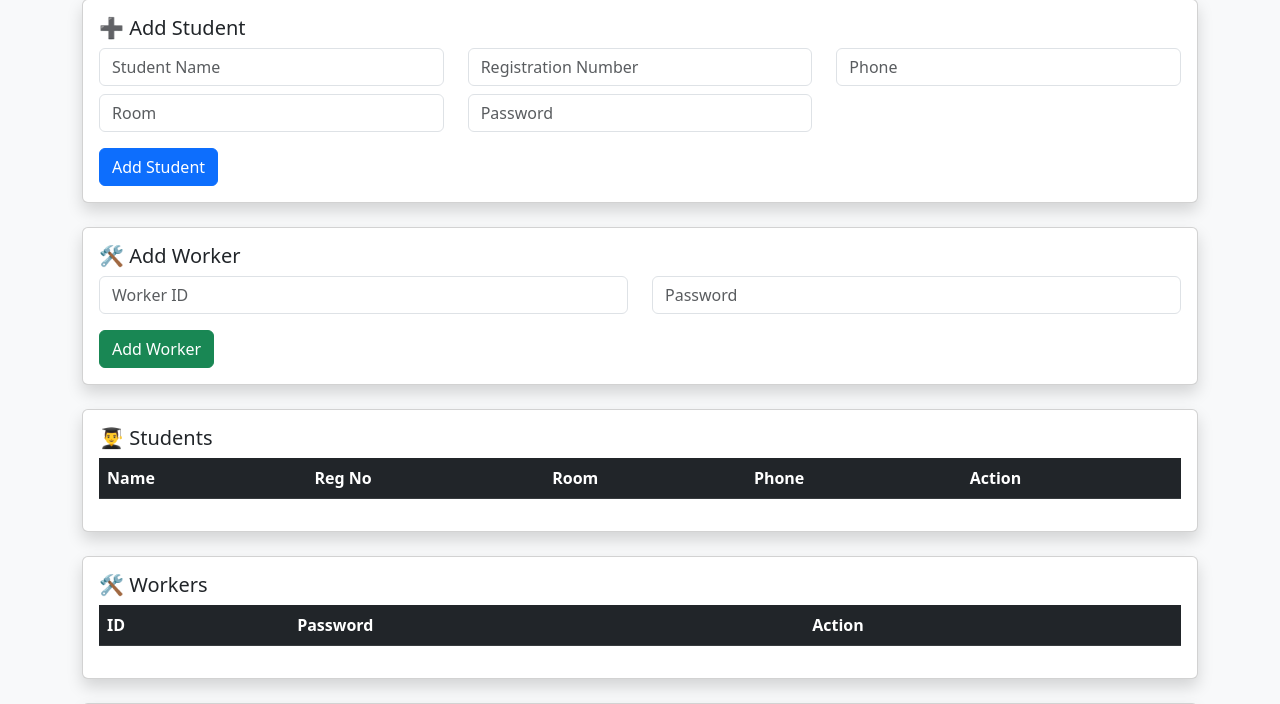
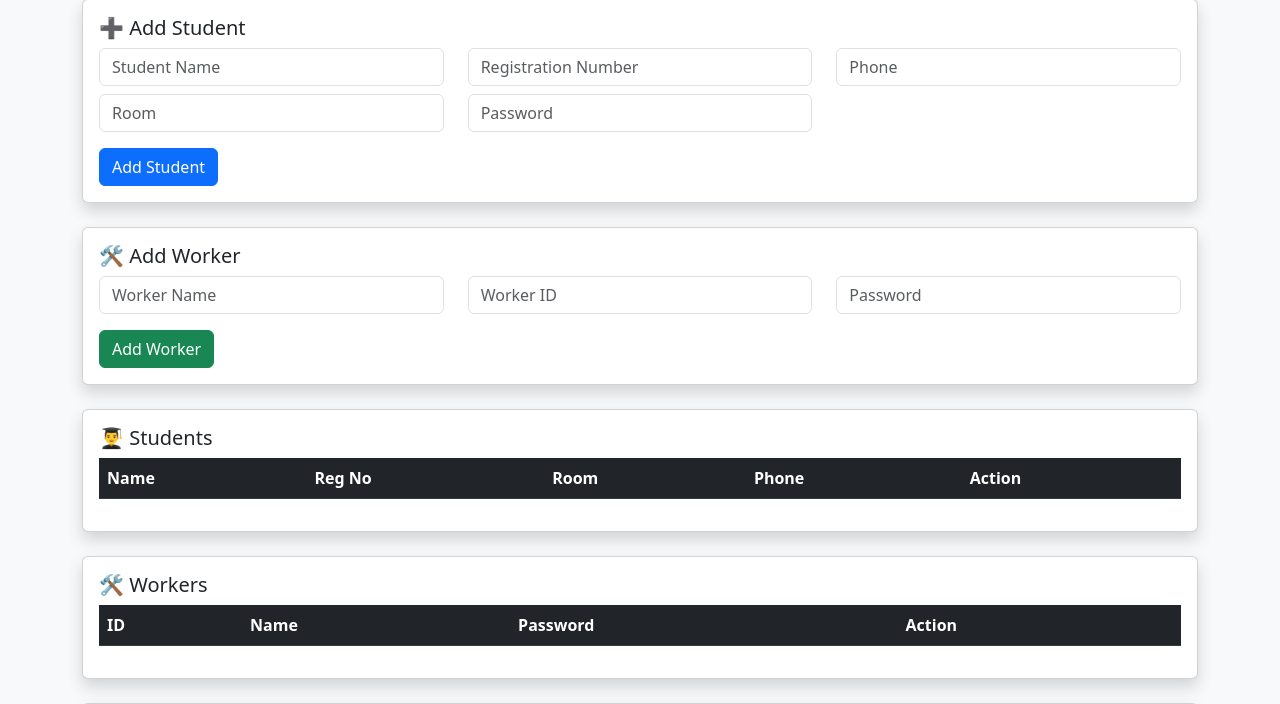
Before and after one commit to harshithavandavasi-1401/hostel-management-system, a Flask app: page /warden in a window 1280 px wide. Shown: the part 171-875 px from the top of the page. Run offline with Flask 3, Linux system fonts and the light colour scheme; lists and menus that the app fills with data are empty.

Commit message:
added worker name column

```diff
--- a/backend/app.py
+++ b/backend/app.py
@@ -1,10 +1,9 @@
 from flask import Flask, render_template, request, redirect, session
-import sqlite3
 import bcrypt
 import os
+import sqlite3
 
-import os
-
+# ---------------- PATH ----------------
 BASE_DIR = os.path.dirname(os.path.abspath(__file__))
 TEMPLATE_DIR = os.path.join(BASE_DIR, 'templates')
 
@@ -34,9 +33,11 @@ CREATE TABLE IF NOT EXISTS wardens (
 )
 """)
 
+# ✅ FIXED (added name column)
 cursor.execute("""
 CREATE TABLE IF NOT EXISTS workers (
     worker_id TEXT PRIMARY KEY,
+    name TEXT,
     password TEXT
 )
 """)
@@ -54,7 +55,7 @@ CREATE TABLE IF NOT EXISTS helpdesk (
 )
 """)
 
-# default users
+# default warden
 cursor.execute("INSERT OR IGNORE INTO wardens VALUES ('1','123')")
 db.commit()
 
@@ -85,7 +86,6 @@ def login():
                     session['user'] = user_id
                     session['role'] = 'student'
                     return redirect('/student')
-
             except:
                 if password == stored_password:
                     session['user'] = user_id
@@ -108,7 +108,6 @@ def login():
 
     return render_template('login.html', error="Invalid credentials")
 
-
 # ---------------- ADD STUDENT ----------------
 @app.route('/add_student', methods=['POST'])
 def add_student():
@@ -125,20 +124,19 @@ def add_student():
     db.commit()
     return redirect('/warden')
 
-
 # ---------------- ADD WORKER ----------------
 @app.route('/add_worker', methods=['POST'])
 def add_worker():
     cursor.execute("""
-    INSERT INTO workers (worker_id, password)
-    VALUES (?, ?)
+    INSERT INTO workers (worker_id, name, password)
+    VALUES (?, ?, ?)
     """, (
         request.form['worker_id'],
+        request.form['name'],
         request.form['password']
     ))
     db.commit()
     return redirect('/warden')
-
 
 # ---------------- REGISTER ----------------
 @app.route('/register', methods=['GET','POST'])
@@ -162,7 +160,6 @@ def register():
 
     return render_template('register.html')
 
-
 # ---------------- STUDENT ----------------
 @app.route('/student')
 def student():
@@ -182,7 +179,6 @@ def student():
                            student_name=student[0],
                            student_id=sid,
                            room_no=student[1])
-
 
 # ---------------- SUBMIT ----------------
 @app.route('/submit_complaint', methods=['POST'])
@@ -207,29 +203,22 @@ def submit():
     db.commit()
     return redirect('/student')
 
-
 # ---------------- WARDEN ----------------
 @app.route('/warden')
 def warden():
-    # complaints
     cursor.execute("SELECT * FROM helpdesk")
     complaints = cursor.fetchall()
 
-    # students
     cursor.execute("SELECT * FROM students")
     students = cursor.fetchall()
 
-    # workers
     cursor.execute("SELECT * FROM workers")
     workers = cursor.fetchall()
 
-    return render_template(
-        'warden_dashboard.html',
-        complaints=complaints,
-        students=students,
-        workers=workers
-    )
-
+    return render_template('warden_dashboard.html',
+                           complaints=complaints,
+                           students=students,
+                           workers=workers)
 
 # ---------------- WORKER ----------------
 @app.route('/worker')
@@ -238,7 +227,6 @@ def worker():
     data = cursor.fetchall()
     return render_template('worker_dashboard.html', data=data)
 
-
 # ---------------- RESOLVE ----------------
 @app.route('/resolve/<int:id>')
 def resolve(id):
@@ -246,14 +234,28 @@ def resolve(id):
     db.commit()
     return redirect('/warden')
 
+# ---------------- DELETE ROUTES ----------------
 
-# ---------------- DELETE ----------------
-@app.route('/delete_complaint/<int:id>')
-def delete(id):
-    cursor.execute("DELETE FROM helpdesk WHERE complaint_id=? AND status='resolved'", (id,))
+# ✅ delete student
+@app.route('/delete_student/<student_id>')
+def delete_student(student_id):
+    cursor.execute("DELETE FROM students WHERE student_id=?", (student_id,))
     db.commit()
     return redirect('/warden')
 
+# ✅ delete worker
+@app.route('/delete_worker/<worker_id>')
+def delete_worker(worker_id):
+    cursor.execute("DELETE FROM workers WHERE worker_id=?", (worker_id,))
+    db.commit()
+    return redirect('/warden')
+
+# ✅ delete complaint
+@app.route('/delete_complaint/<int:id>')
+def delete_complaint(id):
+    cursor.execute("DELETE FROM helpdesk WHERE complaint_id=?", (id,))
+    db.commit()
+    return redirect('/warden')
 
 # ---------------- LOGOUT ----------------
 @app.route('/logout')
@@ -261,7 +263,6 @@ def logout():
     session.clear()
     return redirect('/')
 
-
 # ---------------- RUN ----------------
 if __name__ == '__main__':
     port = int(os.environ.get("PORT", 5000))
--- a/backend/templates/warden_dashboard.html
+++ b/backend/templates/warden_dashboard.html
@@ -88,11 +88,15 @@
 <form action="/add_worker" method="POST">
 <div class="row">
 
-<div class="col-md-6">
+<div class="col-md-4">
+<input class="form-control mb-2" name="name" placeholder="Worker Name" required>
+</div>
+
+<div class="col-md-4">
 <input class="form-control mb-2" name="worker_id" placeholder="Worker ID" required>
 </div>
 
-<div class="col-md-6">
+<div class="col-md-4">
 <input class="form-control mb-2" name="password" placeholder="Password" required>
 </div>
 
@@ -147,6 +151,7 @@
 <thead class="table-dark">
 <tr>
 <th>ID</th>
+<th>Name</th>
 <th>Password</th>
 <th>Action</th>
 </tr>
@@ -158,6 +163,7 @@
 <tr>
 <td>{{ w[0] }}</td>
 <td>{{ w[1] }}</td>
+<td>{{ w[2] }}</td>
 <td>
 <a href="/delete_worker/{{ w[0] }}" class="btn btn-danger btn-sm">Delete</a>
 </td>
@@ -211,7 +217,7 @@
 
 <select name="worker_id" class="form-select form-select-sm">
 {% for w in workers %}
-<option value="{{ w[0] }}">{{ w[0] }}</option>
+<option value="{{ w[0] }}">{{ w[1] }}</option>
 {% endfor %}
 </select>
 
```
